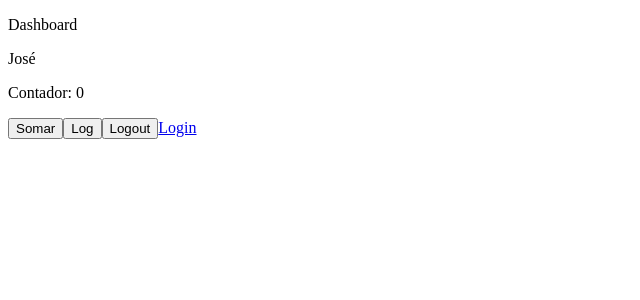
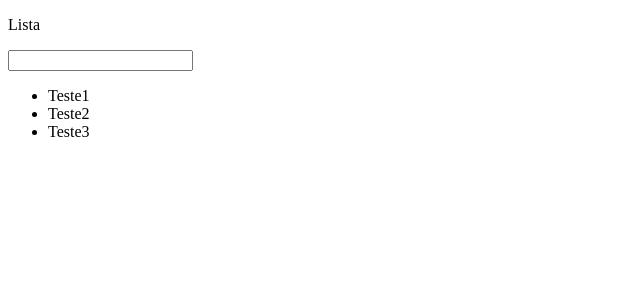
Before and after one commit to Doug15s/aulas_react_typescript, a React (Create React App) app: page /pagina-inicial in a window 1280 px wide. Shown: the top 300 px of the page, without its empty margins (0-640 px from the left). Built offline with nearby package versions, Linux system fonts and the light colour scheme.

Commit message:
Introdução de lista.

```diff
--- a/src/app/pages/dashboard/Dashboard.tsx
+++ b/src/app/pages/dashboard/Dashboard.tsx
@@ -1,27 +1,39 @@
-import { useRef } from 'react';
-import { Link } from 'react-router-dom';
-
-import { useUsuarioLogado } from '../../shared/hooks';
+import { useCallback, useState } from 'react';
 
 export const Dashboard = () => {
-    const counterRef = useRef({ counter: 0});
+    const [lista, setLista] = useState<string[]>(['Teste1', 'Teste2', 'Teste3']);
 
-    const { nomeDoUsuario, logout } = useUsuarioLogado();
+    const handleInputKeyDown: React.KeyboardEventHandler<HTMLInputElement> = useCallback((e) => {
+        if (e.key === 'Enter') {
+            if (e.currentTarget.value.trim().length === 0) return;
+
+            const value = e.currentTarget.value;
+
+            e.currentTarget.value = '';
+
+            setLista((oldLista) => {
+
+                if (oldLista.includes(value)) return oldLista;
+
+                return [...oldLista, value];
+            });
+        }
+
+    }, []);
 
     return (
         <div>
-            <p>Dashboard</p>
+            <p>Lista</p>
 
-            <p>{nomeDoUsuario}</p>
+            <input
+                onKeyDown={handleInputKeyDown}
+            />
 
-            <p>Contador: {counterRef.current.counter}</p>
-
-            <button onClick={() => counterRef.current.counter++}>Somar</button>
-            <button onClick={() => console.log(counterRef.current.counter)}>Log</button>
-
-            <button onClick={logout}>Logout</button>
-
-            <Link to="/entrar">Login</Link>
+            <ul>
+                {lista.map((value, index) => {
+                    return <li key={value}>{value}</li>
+                })}
+            </ul>
         </div>
     );
 }
```
